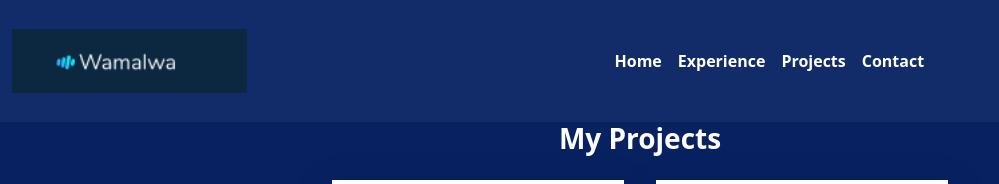
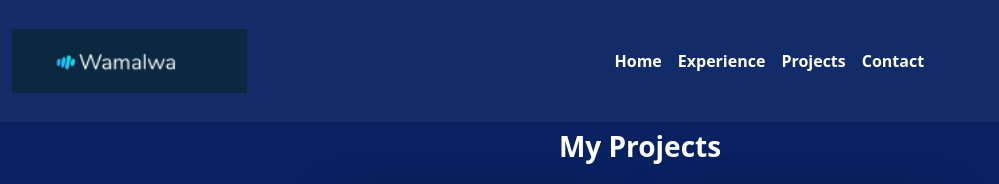
Before and after one commit to dedan-wamalwa/portfolio, a React (Create React App) app: page /Projects in a window 1280 px wide. Shown: the top 184 px of the page, without its empty margins (0-999 px from the left). Built offline with nearby package versions, Linux system fonts and the light colour scheme.

Commit message:
change margin around my projects title (#21)

```diff
--- a/src/Pages/Projects.js
+++ b/src/Pages/Projects.js
@@ -4,8 +4,8 @@ import {projectList} from "../Helpers/projectList";
 function Projects() {
 	return (
 		<div className="row content ">
-			<h3 className="text-center text-white fw-bold">My Projects</h3>
-			<div className="col-10 col-md-6 m-auto mt-2 mb-3 text-center">
+			<h3 className="text-center text-white fw-bold mt-2">My Projects</h3>
+			<div className="col-10 col-md-6 m-auto mt-1 mb-3 text-center">
 				<div className="row ">
 					{projectList.map((project) =>{
 						return <Project name={project.name} image={project.image} link={project.link} alt={project.alt} stack={project.stack} progress={project.progress} target={project.target}/>;
```
